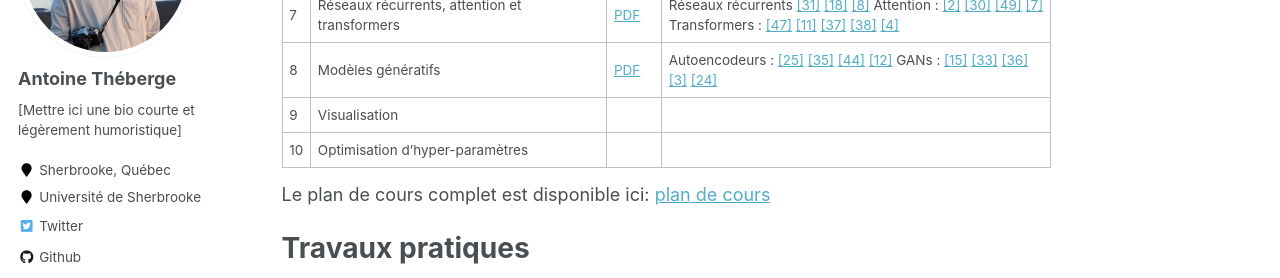
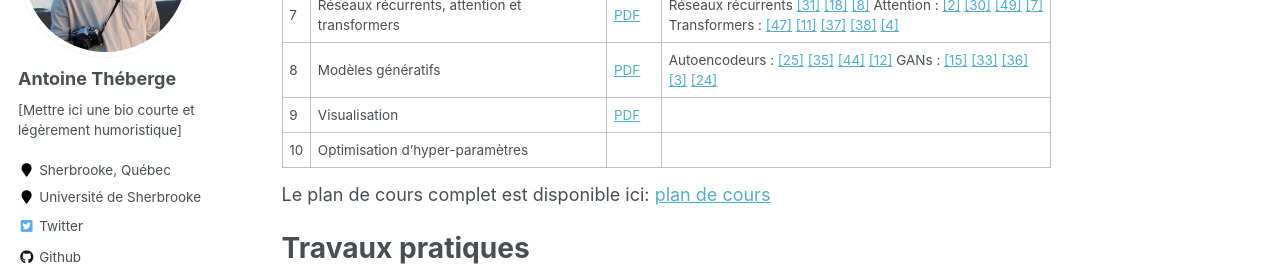
Before and after one commit to AntoineTheb/AntoineTheb.github.io, a Jekyll site: the page built from _teaching/2021-spring-ift780.md, in a window 1280 px wide and 900 px high, scrolled down 913 px. Shown: the part 153-431 px from the top of the window. Built offline with Jekyll 4.4.1, drawn with Linux system fonts in a browser that asks for light colours; some web fonts are replaced.

Commit message:
ENH: 08/09

```diff
--- a/_teaching/2021-spring-ift780.md
+++ b/_teaching/2021-spring-ift780.md
@@ -30,7 +30,7 @@ Méthode pédagogique
 | 6  | Considérations pratiques                                            |                                            |           |
 | 7  | Réseaux récurrents, attention et transformers                       | [PDF](/files/ift780/07_reseaux_recurrents.pdf) | Réseaux récurrents [[31]](#31) [[18]](#18) [[8]](#8) Attention : [[2]](#2) [[30]](#30) [[49]](#49) [[7]](#7) Transformers : [[47]](#47) [[11]](#11) [[37]](#37) [[38]](#38) [[4]](#4)|
 | 8  | Modèles génératifs                                                  | [PDF](/files/ift780/08_modeles_generatifs.pdf) | Autoencodeurs : [[25]](#25) [[35]](#35) [[44]](#44) [[12]](#12) GANs : [[15]](#15) [[33]](#33) [[36]](#36) [[3]](#3) [[24]](#24) |
-| 9  | Visualisation                                                       |                                            |           |
+| 9  | Visualisation                                                       | [PDF](/files/ift780/09_visualisation.pdf) |           |
 | 10 | Optimisation d’hyper-paramètres                                     |                                            |           |
 
 Le plan de cours complet est disponible ici: [plan de cours](/files/ift780/ift780.pdf)
```
Also changed, not shown: 1 other file.
